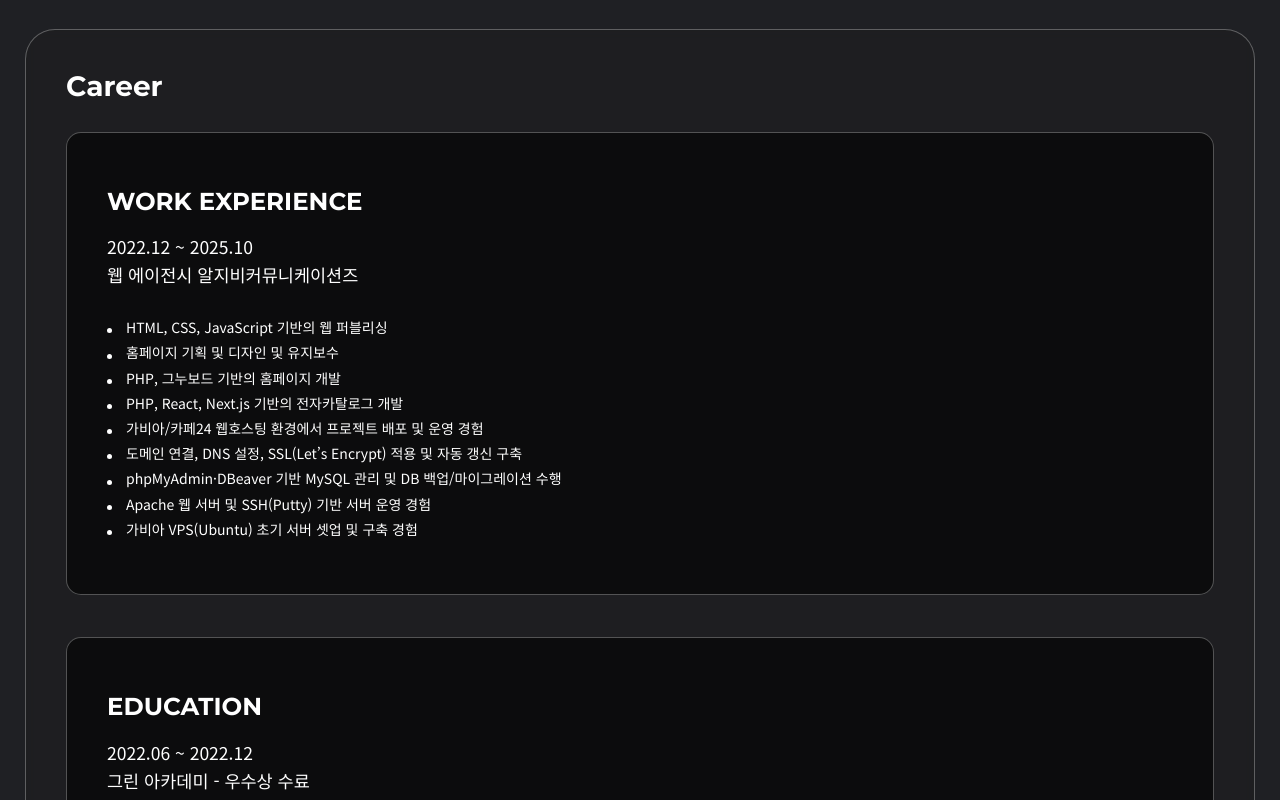
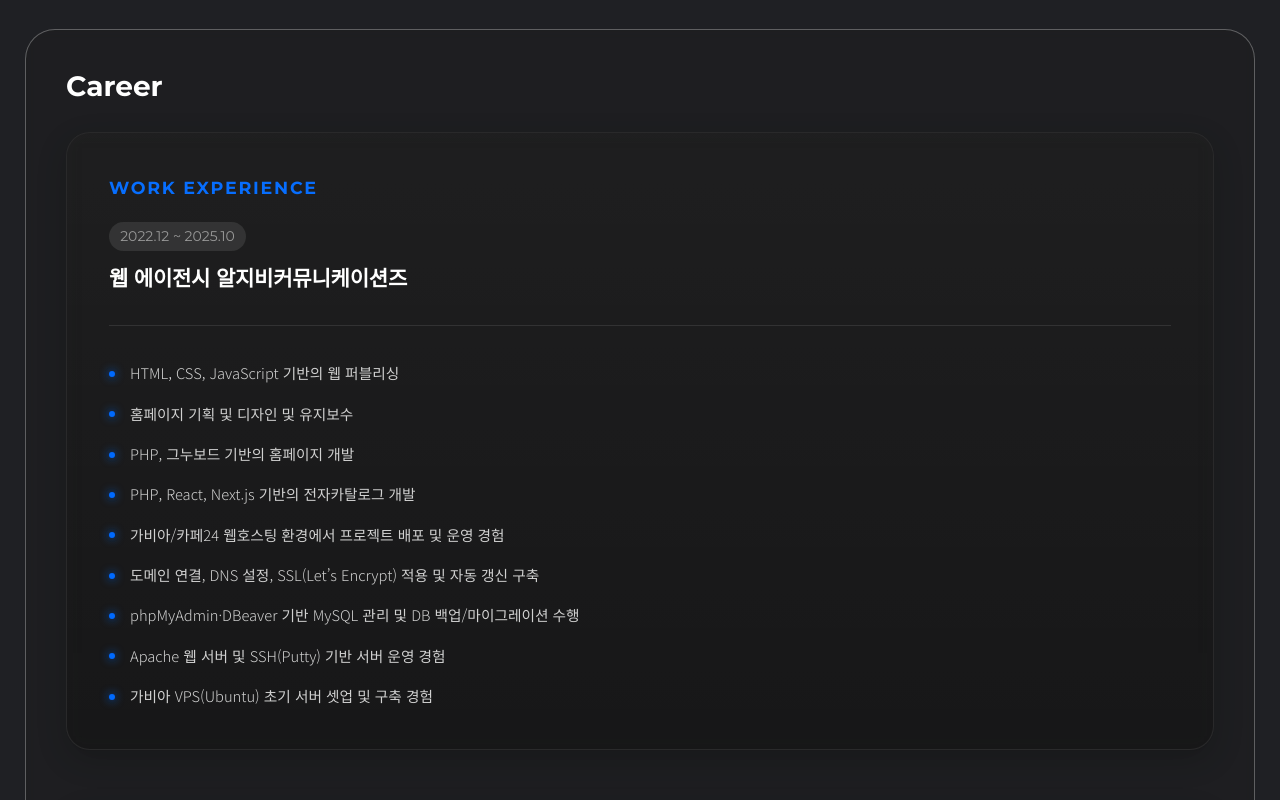
Before and after one commit to unibure/unibure_pf, a Next.js app: page / in a window 1280 px wide. Shown: the part 1920-2720 px from the top of the page. Built offline with nearby package versions, Linux system fonts and the light colour scheme.

Commit message:
디자인 변경

```diff
--- a/src/app/globals.css
+++ b/src/app/globals.css
@@ -333,32 +333,123 @@ section:nth-child(even) .container { background: #00000094; }
 
 
 /* career */
-  #career .career-cont {display: grid; grid-template-columns: 1fr; gap: 3rem;}
-  #career .career-cont .career-item {width: 100%; height: 100%; border-radius: 15px;  padding: 50px 40px; border:1px solid #ffffff4a; background: #00000094;}
-  #career .career-cont .career-item .sbj {font-size: 2.5rem; font-weight: 700; padding-bottom: 1rem; font-family: var(--ff-secondary);}
-  #career .career-cont .career-item .head {padding-bottom: 2rem; line-height: 1.6; font-size: 1.5rem;}
-  #career .career-cont .career-item .head .year { display: block;}
-  #career .career-cont .career-item .head .company { display: block;}
-  #career .career-cont .career-item .desc .item {position: relative; gap: 1rem; display: flex; align-items: flex-start; font-size: 1.125rem; padding-bottom: .3rem;}
-  #career .career-cont .career-item .desc .item:before {content:"";  width: 8px; height: 8px; background-color: #fff; border-radius: 50%; display: inline-block; margin-top: .8rem;}
+  #career .career-cont {display: grid; grid-template-columns: 1fr; gap: 4rem;}
+  #career .career-cont .career-item {
+    width: 100%;
+    height: 100%;
+    border-radius: 24px;
+    padding: 3.5rem;
+    border: 1px solid rgba(255, 255, 255, 0.08);
+    background: rgba(20, 20, 20, 0.6);
+    backdrop-filter: blur(10px);
+    transition: all 0.4s var(--cubic2);
+    box-shadow: 0 10px 30px rgba(0,0,0,0.2);
+    position: relative;
+    overflow: hidden;
+  }
+
+  /* Subtle gradient overlay for visual depth */
+  #career .career-cont .career-item::after {
+    content: '';
+    position: absolute;
+    top: 0;
+    left: 0;
+    width: 100%;
+    height: 100%;
+    background: linear-gradient(180deg, rgba(255,255,255,0.03) 0%, rgba(255,255,255,0) 100%);
+    pointer-events: none;
+  }
+
+  #career .career-cont .career-item .sbj {
+    font-size: 1.25rem;
+    font-weight: 700;
+    padding-bottom: 1.5rem;
+    font-family: var(--ff-secondary);
+    color: var(--primary);
+    letter-spacing: 0.1em;
+    text-transform: uppercase;
+    display: flex;
+    align-items: center;
+    gap: 0.5rem;
+  }
+
+  #career .career-cont .career-item .head {
+    padding-bottom: 2.5rem;
+    border-bottom: 1px solid rgba(255,255,255,0.1);
+    margin-bottom: 2.5rem;
+    position: relative;
+    z-index: 1;
+  }
+  #career .career-cont .career-item .head .year {
+    display: inline-block;
+    font-size: 1rem;
+    color: #999;
+    font-family: var(--ff-secondary);
+    background: rgba(255,255,255,0.1);
+    padding: 0.3rem 0.8rem;
+    border-radius: 50px;
+    margin-bottom: 1rem;
+  }
+  #career .career-cont .career-item .head .company {
+    display: block;
+    font-size: 2rem;
+    font-weight: 700;
+    color: #fff;
+    line-height: 1.2;
+    letter-spacing: -0.01em;
+  }
+
+  #career .career-cont .career-item .desc {
+    display: flex;
+    flex-direction: column;
+    gap: 1.2rem;
+    position: relative;
+    z-index: 1;
+  }
+  #career .career-cont .career-item .desc .item {
+    position: relative;
+    padding-left: 1.5rem;
+    font-size: 1.125rem;
+    line-height: 1.6;
+    color: #d1d1d1;
+    font-weight: 300;
+  }
+  #career .career-cont .career-item .desc .item:before {
+    content:"";
+    position: absolute;
+    left: 0;
+    top: 0.7rem;
+    width: 6px;
+    height: 6px;
+    background-color: var(--primary);
+    border-radius: 50%;
+    box-shadow: 0 0 10px var(--primary);
+  }
+
+  @media (hover: hover) {
+    #career .career-cont .career-item:hover {
+      transform: translateY(-5px);
+      border-color: rgba(255, 255, 255, 0.2);
+      box-shadow: 0 30px 60px rgba(0, 0, 0, 0.4);
+      background: rgba(30, 30, 30, 0.7);
+    }
+  }
 
   @media screen and (max-width:1399px){
-    #career .career-cont .career-item .sbj {font-size: 1.75rem;}
-    #career .career-cont .career-item .head {font-size: 1.25rem;}
-    #career .career-cont .career-item .desc .item {font-size: 1rem;}
-    #career .career-cont .career-item .desc .item:before {width: 5px; height: 5px;}
+    #career .career-cont .career-item {padding: 3rem;}
+    #career .career-cont .career-item .head .company {font-size: 1.5rem;}
+    #career .career-cont .career-item .desc .item {font-size: 1.05rem;}
   }
   @media screen and (max-width:767px){
     #career .section-layout {gap:1rem;}
-    #career .career-cont {gap: 1rem;}
-    #career .career-cont .career-item {padding: 30px 14px;}
-    #career .career-cont .career-item .sbj {font-size: 1.25rem;}
-    #career .career-cont .career-item .head {font-size: 1rem; padding-bottom: 1rem;}
-    #career .career-cont .career-item .desc .item {font-size: .875rem; gap: .5rem; word-break: keep-all;}
-    #career .career-cont .career-item .desc .item:before {margin-top: .5rem;}
-  }
-  @media screen and (max-width:399px){
-    #career .career-cont .career-item {padding: 30px 12px;}
+    #career .career-cont {gap: 2rem;}
+    #career .career-cont .career-item {padding: 2rem 1.5rem; border-radius: 20px;}
+    #career .career-cont .career-item .sbj {font-size: 1rem; padding-bottom: 1rem;}
+    #career .career-cont .career-item .head {padding-bottom: 1.5rem; margin-bottom: 1.5rem;}
+    #career .career-cont .career-item .head .year {font-size: 0.85rem;}
+    #career .career-cont .career-item .desc {gap: 1rem;}
+    #career .career-cont .career-item .desc .item {font-size: 1rem; line-height: 1.5; word-break: keep-all;}
+    #career .career-cont .career-item .desc .item:before {top: 0.5rem;}
   }
 
 
```
